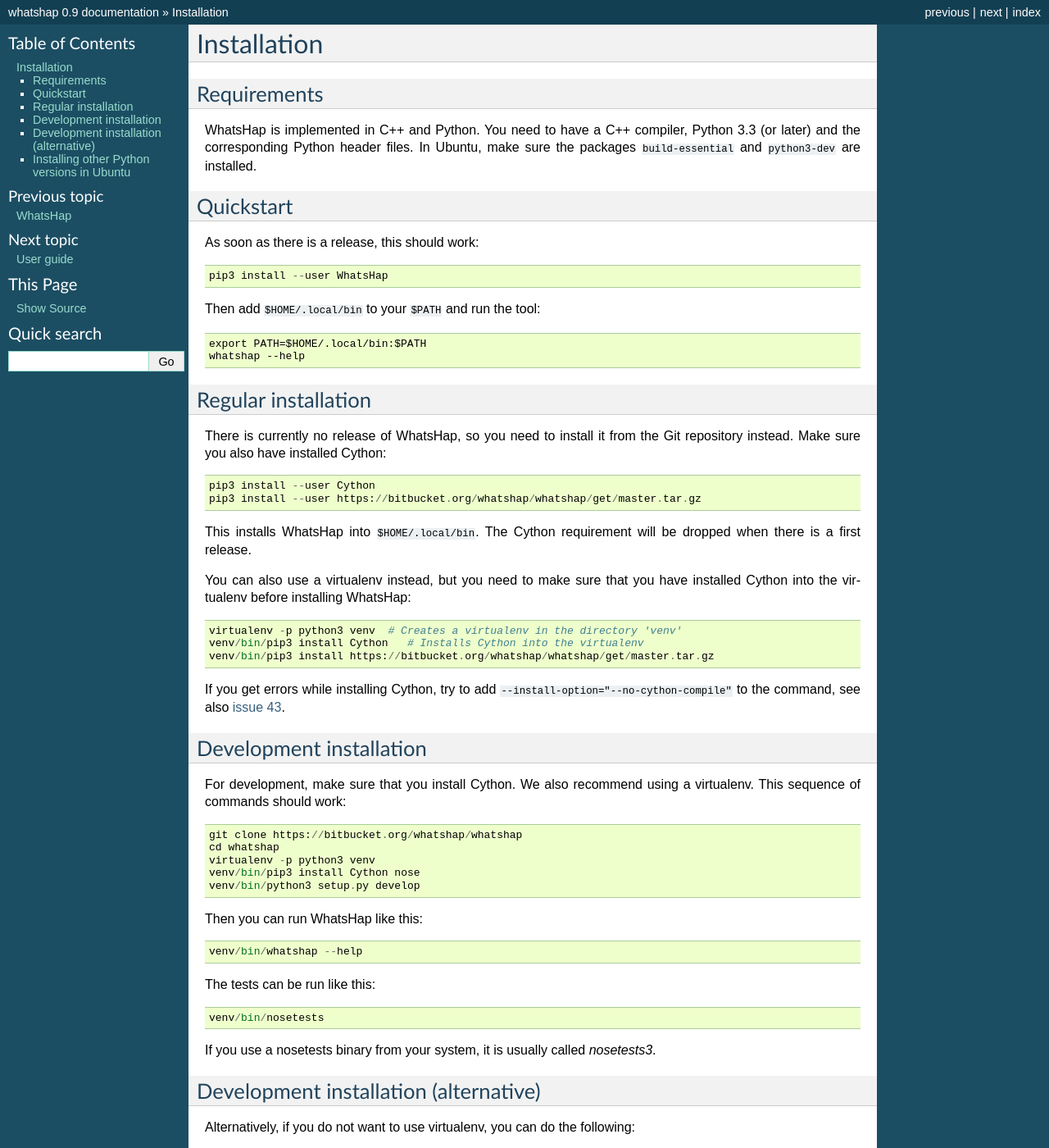
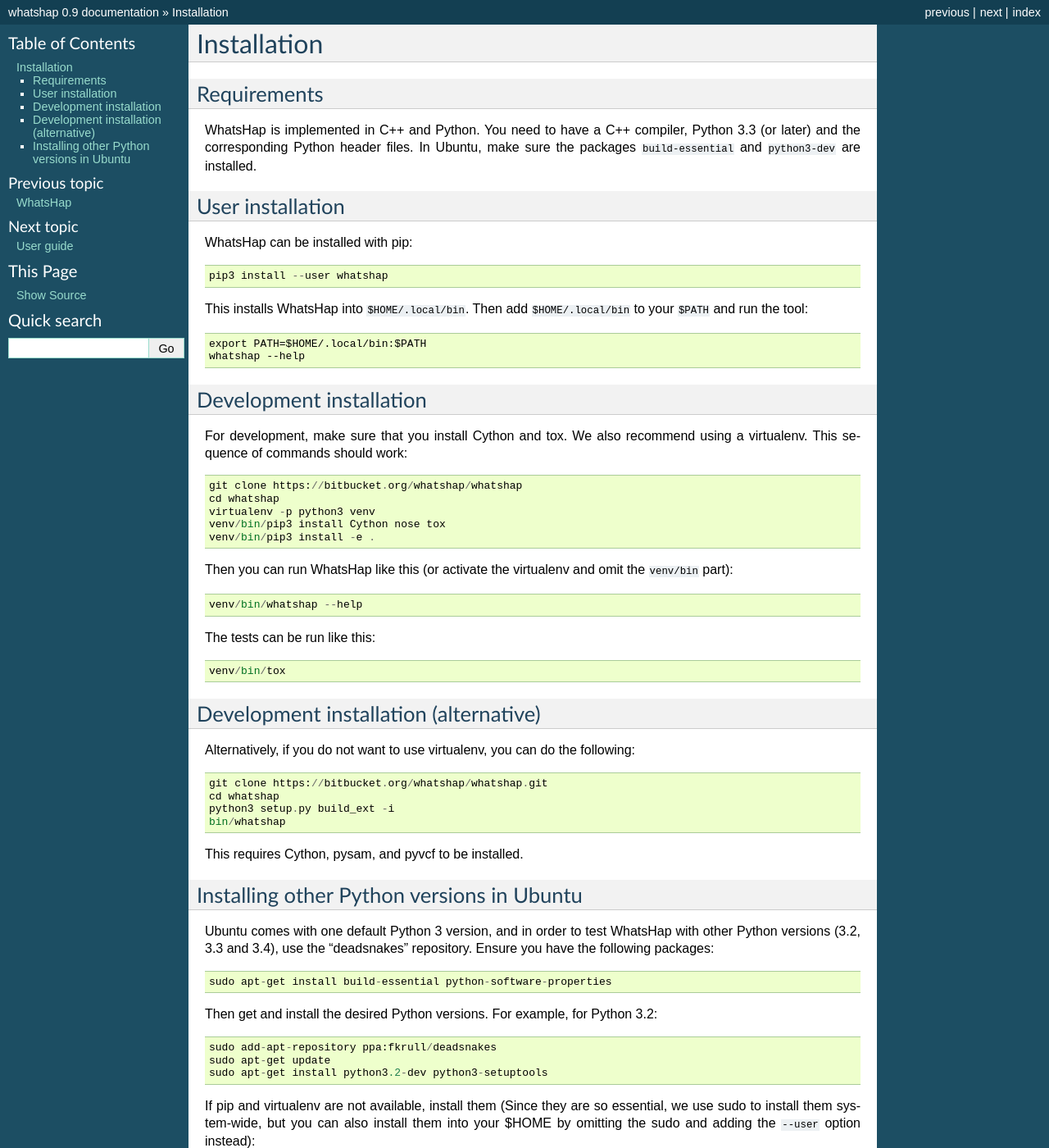
Before and after one commit to whatshap/whatshap, a Sphinx documentation site: the page built from doc/installation.rst, in a window 1280 px wide and 1400 px high. Shown: the whole window at 82% size. Built offline with Sphinx 7.4.7, drawn with Linux system fonts in a browser that asks for light colours.

Commit message:
Install instructions simplified since WhatsHap is now on PyPI

```diff
--- a/doc/installation.rst
+++ b/doc/installation.rst
@@ -11,65 +11,40 @@
 make sure the packages ``build-essential`` and ``python3-dev`` are installed.
 
 
-Quickstart
-----------
+User installation
+-----------------
 
-As soon as there is a release, this should work::
+WhatsHap can be installed with pip::
 
-	pip3 install --user WhatsHap
+	pip3 install --user whatshap
 
-Then add ``$HOME/.local/bin`` to your ``$PATH`` and run the tool::
+This installs WhatsHap into ``$HOME/.local/bin``.  Then add
+``$HOME/.local/bin`` to your ``$PATH`` and run the tool::
 
 	export PATH=$HOME/.local/bin:$PATH
 	whatshap --help
 
 
-Regular installation
---------------------
-
-There is currently no release of WhatsHap, so you need to install it from the
-Git repository instead. Make sure you also have installed Cython::
-
-	pip3 install --user Cython
-	pip3 install --user https://bitbucket.org/whatshap/whatshap/get/master.tar.gz
-
-This installs WhatsHap into ``$HOME/.local/bin``. The Cython requirement will
-be dropped when there is a first release.
-
-You can also use a virtualenv instead, but you need to make sure that you have
-installed Cython into the virtualenv before installing WhatsHap::
-
-	virtualenv -p python3 venv  # Creates a virtualenv in the directory 'venv'
-	venv/bin/pip3 install Cython   # Installs Cython into the virtualenv
-	venv/bin/pip3 install https://bitbucket.org/whatshap/whatshap/get/master.tar.gz
-
-If you get errors while installing Cython, try to add
-``--install-option="--no-cython-compile"`` to the command, see also
-`issue 43 <https://bitbucket.org/whatshap/whatshap/issue/43/>`_.
-
-
 Development installation
 ------------------------
 
-For development, make sure that you install Cython. We also recommend using a
-virtualenv. This sequence of commands should work::
+For development, make sure that you install Cython and tox. We also recommend
+using a virtualenv. This sequence of commands should work::
 
 	git clone https://bitbucket.org/whatshap/whatshap
 	cd whatshap
 	virtualenv -p python3 venv
-	venv/bin/pip3 install Cython nose
-	venv/bin/python3 setup.py develop
+	venv/bin/pip3 install Cython nose tox
+	venv/bin/pip3 install -e .
 
-Then you can run WhatsHap like this::
+Then you can run WhatsHap like this (or activate the virtualenv and omit the
+``venv/bin`` part)::
 
 	venv/bin/whatshap --help
 
 The tests can be run like this::
 
-	venv/bin/nosetests
-
-If you use a nosetests binary from your system, it is usually called
-`nosetests3`.
+	venv/bin/tox
 
 
 Development installation (alternative)
@@ -79,7 +54,7 @@
 
 	git clone https://bitbucket.org/whatshap/whatshap.git
 	cd whatshap
-	python3 setup.py build_ext -i --cython
+	python3 setup.py build_ext -i
 	bin/whatshap
 
 This requires Cython, pysam, and pyvcf to be installed.
```
